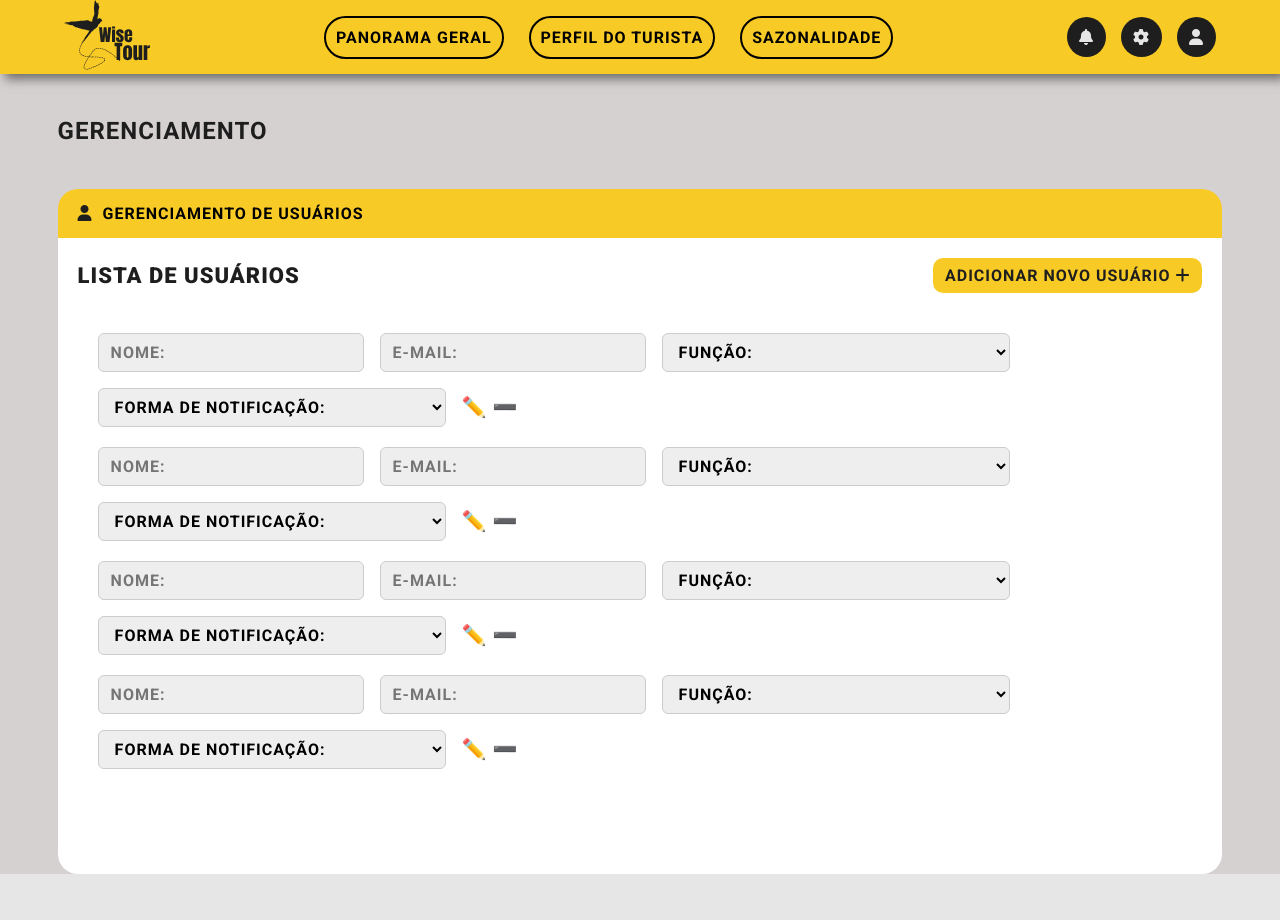
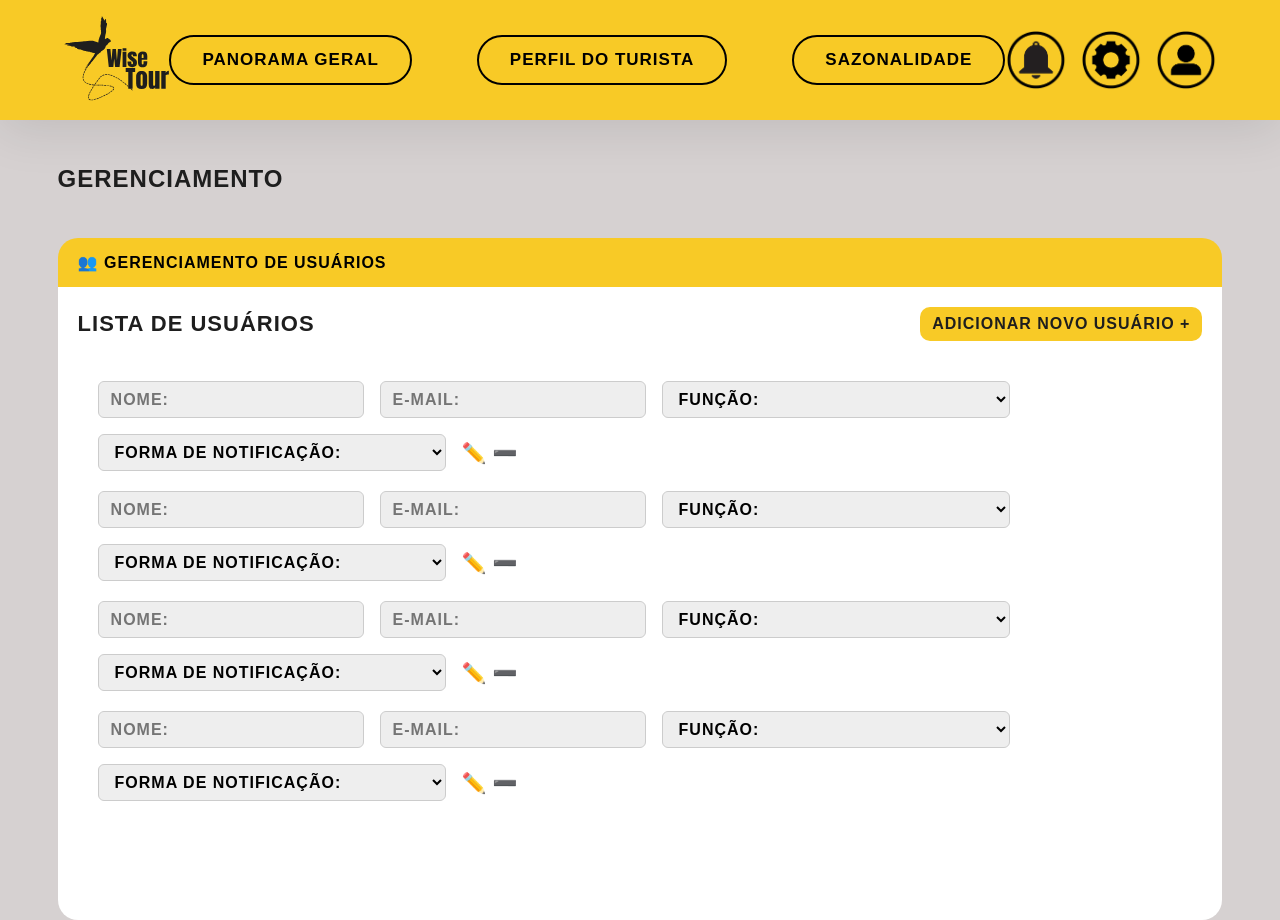
Before and after one commit to WiseTour/wise-tour, a website: page Front-end/private/gerenciamento.html in a window 1280 px wide. Before the commit the page ends 874 px from the top, so only its background shows below. Drawn offline with nearby package versions, Linux system fonts and the light colour scheme; a web font is replaced by a local one.

Commit message:
Padronização do header

```diff
--- a/Front-end/private/css/gerenciamento.css
+++ b/Front-end/private/css/gerenciamento.css
@@ -6,45 +6,40 @@
 @import url("https://fonts.googleapis.com/css2?family=Anton+SC&display=swap");
 @import url("https://fonts.googleapis.com/css2?family=Roboto:ital,wght@0,100..900;1,100..900&display=swap");
 
-* {
-  box-sizing: border-box;
+body,
+body * {
+    font-family: "Anybody", sans-serif !important;
 }
-
-html, body {
-  margin: 0;
-  padding: 0;
-  overflow-x: hidden;
-}
-
 
 /* HEADER */
 header {
-  width: 100%;
+    width: 100vw;
     position: sticky;
     top: 0;
     z-index: 9999;
     background-color: var(--cor_base);
-  box-shadow: 5px 5px 10px rgba(0, 0, 0, 0.5);
+    box-shadow: rgba(0, 0, 0, 0.1) 0px 10px 50px;
 }
 
 header .container {
-  max-width: 1400px;
     width: 90%;
     margin: 0 auto;
     margin-inline: 5%;
-  display: flex;
+    display: flex
+;
     align-items: center;
     justify-content: space-between;
+    height: 120px;
 }
 
 .logo_container .logo {
-  height: 70px;
+    height: 85px;
 }
 
 .menu_container {
     display: flex;
     align-items: center;
-  gap: 25px;
+    gap: 65px;
 }
 
 .menu_container .opcao {
@@ -54,8 +49,9 @@ header .container {
     border: 2px solid black;
     border-radius: 50px;
     text-decoration: none;
-  padding: 10px;
+    padding: 13px 31px;
     transition: transform 0.3s ease;
+    font-size: 17px;
 }
 
 .menu_container .opcao.active {
@@ -76,22 +72,12 @@ header .container {
     transition: 0.3s ease;
 }
 
-.icon_container .user_div {
-  background-color: var(--cinza_escuro);
-  border-radius: 50%;
-  display: flex;
-  align-items: center;
-  justify-content: center;
-}
-
-.icon_container .user_div i {
-  padding: 12px;
-  color: var(--cinza_claro);
+.icon_container img {
+    width: 60px;
 }
 
 
-/* TELA GERENCIAMENTO */
-
+/*TELA DE GERENCIAMENTO*/
 main {
   background-color: #d6d1d1;
   height: fit-content;
@@ -223,3 +209,13 @@ main .gerenciamento-main .titulo{
   flex-wrap: wrap;
   gap: 1rem;
 }
+
+/* EFEITOS */
+
+
+
+.menu_container .opcao:hover {
+  background-color: var(--cinza_claro);
+  color: black;
+  border-radius: 50px;
+}
--- a/Front-end/private/css/style.css
+++ b/Front-end/private/css/style.css
@@ -1,6 +1,11 @@
 @import url("/common/css/style.css");
 @import url("https://fonts.googleapis.com/css2?family=Anton+SC&display=swap");
 @import url("https://fonts.googleapis.com/css2?family=Roboto:ital,wght@0,100..900;1,100..900&display=swap");
+
+body,
+body * {
+    font-family: "Anybody", sans-serif !important;
+}
 
 /* HEADER */
 header {
@@ -9,27 +14,28 @@ header {
     top: 0;
     z-index: 9999;
     background-color: var(--cor_base);
-  box-shadow: 5px 5px 10px rgba(0, 0, 0, 0.5);
+    box-shadow: rgba(0, 0, 0, 0.1) 0px 10px 50px;
 }
 
 header .container {
-  max-width: 1400px;
     width: 90%;
     margin: 0 auto;
     margin-inline: 5%;
-  display: flex;
+    display: flex
+;
     align-items: center;
     justify-content: space-between;
+    height: 120px;
 }
 
 .logo_container .logo {
-  height: 70px;
+    height: 85px;
 }
 
 .menu_container {
     display: flex;
     align-items: center;
-  gap: 25px;
+    gap: 65px;
 }
 
 .menu_container .opcao {
@@ -39,8 +45,9 @@ header .container {
     border: 2px solid black;
     border-radius: 50px;
     text-decoration: none;
-  padding: 10px;
+    padding: 13px 31px;
     transition: transform 0.3s ease;
+    font-size: 17px;
 }
 
 .menu_container .opcao.active {
@@ -61,17 +68,8 @@ header .container {
     transition: 0.3s ease;
 }
 
-.icon_container .user_div {
-  background-color: var(--cinza_escuro);
-  border-radius: 50%;
-  display: flex;
-  align-items: center;
-  justify-content: center;
-}
-
-.icon_container .user_div i {
-  padding: 12px;
-  color: var(--cinza_claro);
+.icon_container img {
+    width: 60px;
 }
 
 
--- a/Front-end/private/gerenciamento.html
+++ b/Front-end/private/gerenciamento.html
@@ -5,35 +5,36 @@
     <meta name="viewport" content="width=device-width, initial-scale=1.0">
     <title>Gerenciamento</title>
     <link rel="stylesheet" href="css/gerenciamento.css">
+
     <script src="https://kit.fontawesome.com/041dbc8823.js" crossorigin="anonymous"></script>
+    <script src="/common/js/nav-bar.js"></script>
+    <script src="https://cdn.jsdelivr.net/npm/chart.js@4.4.0/dist/chart.umd.min.js"></script>
     <link rel="shortcut icon" href="../common/assets/logo/logo_padrao.svg" type="image/x-icon">
 </head>
-<body id="gerenciamento_body">
+
+<body id="panorama_geral_body">
   <header id="header" class="header">
       <div id="header_container" class="container">
 
-          <!-- Logo -->
           <div class="logo_container">
               <img class="logo" src="/common/assets/logo/logo_cinza_escuro.svg" alt="Logo WiseTour">
           </div>
 
-          <!-- Menu de navegação -->
           <nav class="menu_container">
-            <a class="opcao active" href="index.html">Panorama Geral</a>
-            <a class="opcao" href="perfilturista.html">Perfil do Turista</a>
+              <a class="opcao" href="index.html">Panorama Geral</a>
+              <a class="opcao active" href="perfilturista.html">Perfil do Turista</a>
               <a class="opcao" href="sazonalidade.html">Sazonalidade</a>
           </nav>
 
-          <!-- Ícones à direita -->
           <div class="icon_container">
               <a class="opcao entrar" href="/auth/login.html">
-              <div class="user_div"><i class="fa-solid fa-bell" aria-hidden="true"></i></div>
+                  <img src="assets/not-icon.png" alt="">
               </a>
               <a class="opcao entrar" href="gerenciamento.html">
-              <div class="user_div"><i class="fa-solid fa-gear" aria-hidden="true"></i></div>
+                  <img src="assets/ger-icon.png" alt="">
               </a>
-            <a class="opcao entrar" href="/private/usuario.html">
-              <div class="user_div"><i class="fa-solid fa-user" aria-hidden="true"></i></div>
+              <a class="opcao entrar" href="/auth/login.html">
+                  <img src="assets/user-icon.png" alt="">
               </a>
           </div>
       </div>
@@ -46,7 +47,7 @@
 
         <div class="container-gerenciamento">
           <div class="cabecalho">
-            <i class="fa-solid fa-user"></i> GERENCIAMENTO DE USUÁRIOS
+             👥 GERENCIAMENTO DE USUÁRIOS
           </div>
 
           <div class="conteudo-usuarios">
```
Also changed, not shown: Front-end/private/index.html (+8 -11 lines), Front-end/private/perfilturista.html (+2 -1 lines), 1 other file. Lines whose indentation alone changed are shown as unchanged.
